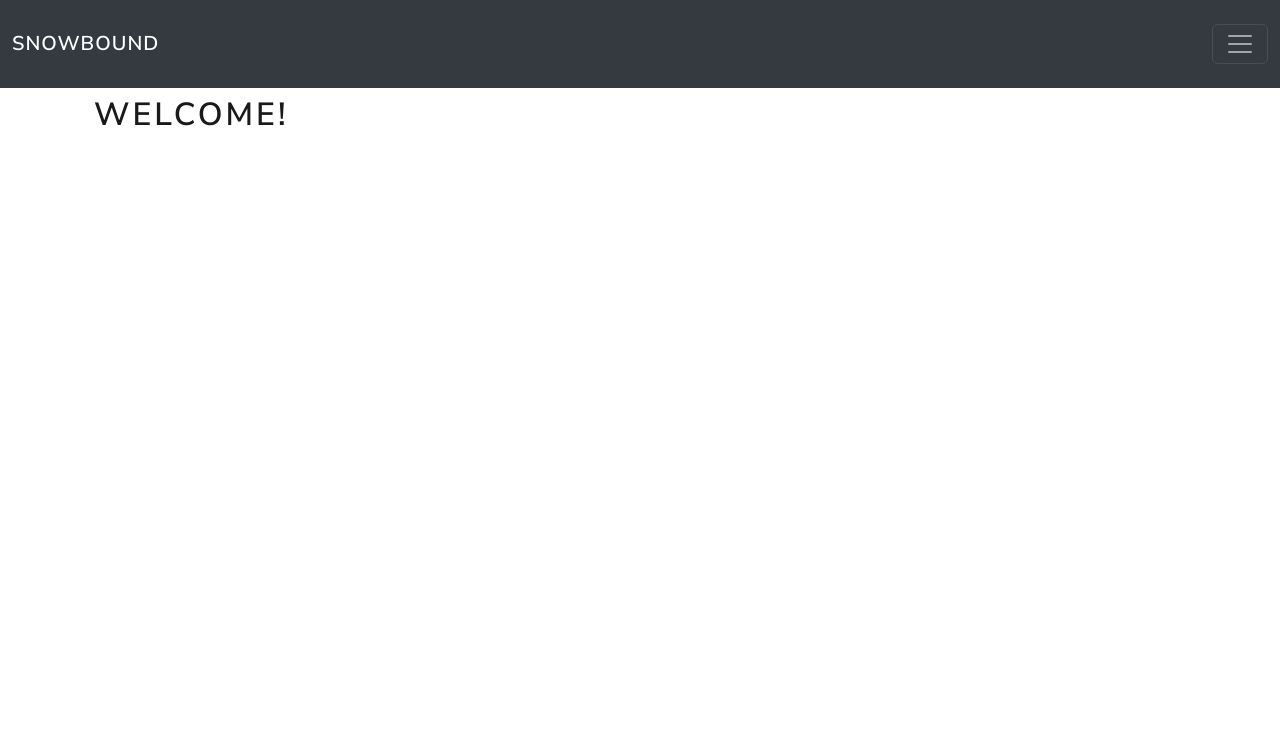
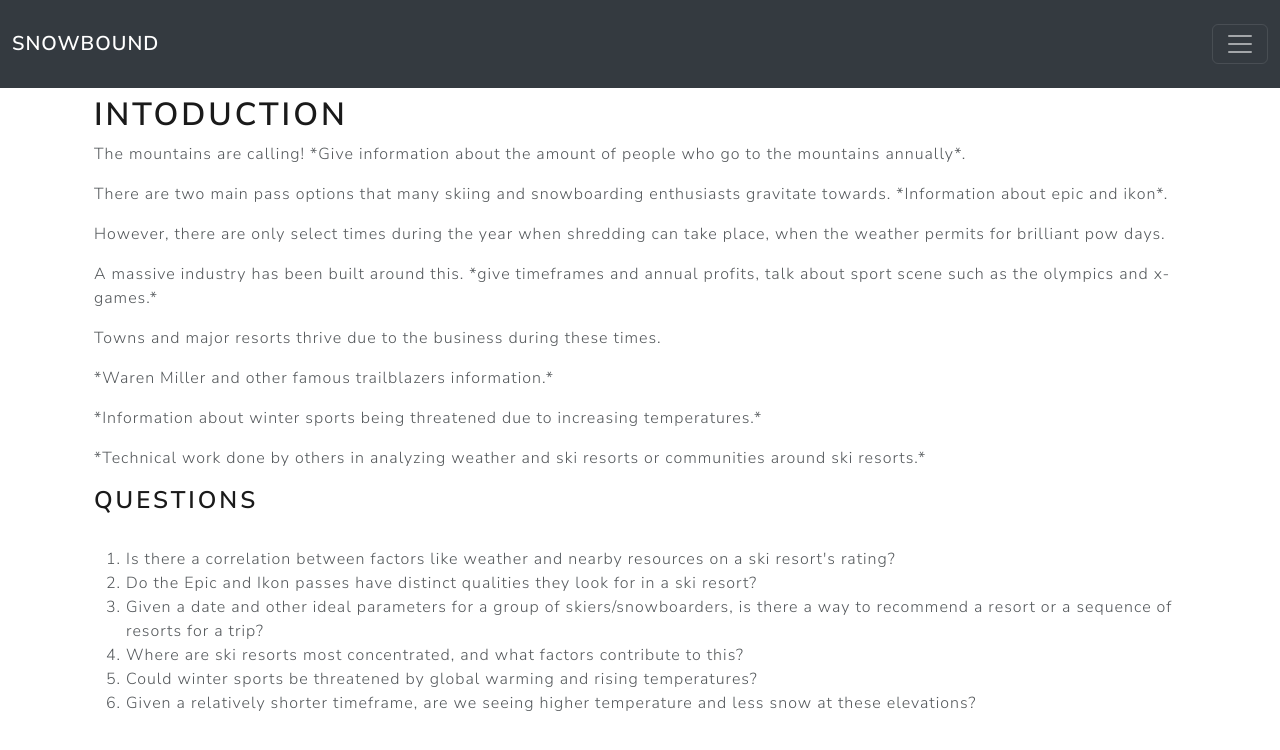
Before and after one commit to clickityKlein/snowbound, a Flask app: page / in a window 1280 px wide. Shown: the top 750 px of the page. Run offline with Flask 3, Linux system fonts and the light colour scheme; some libraries are stand-ins or nearby versions.

Commit message:
introduction rough draft

```diff
--- a/snowbound/templates/index.html
+++ b/snowbound/templates/index.html
@@ -1,6 +1,49 @@
 {% extends "base.html" %}
 {% block content %}
     <div class="container">
-        <h1>Welcome!</h1>
+        <h1>intoduction</h1>
+    </div>
+
+    <div class="container">
+        <p>
+            The mountains are calling! *Give information about the amount of people who go to the mountains annually*.
+        </p>
+        <p>
+            There are two main pass options that many skiing and snowboarding enthusiasts gravitate towards.
+            *Information about epic and ikon*.
+        </p>
+        <p>
+            However, there are only select times during the year when shredding can take place, when the weather
+            permits for brilliant pow days.
+       </p>
+       <p>
+            A massive industry has been built around this. *give timeframes and annual profits, talk about sport scene
+            such as the olympics and x-games.*
+        </p>
+        <p>
+            Towns and major resorts thrive due to the business during these times.
+        </p>
+        <p>
+            *Waren Miller and other famous trailblazers information.*
+        </p>
+        <p>
+            *Information about winter sports being threatened due to increasing temperatures.*
+        </p>
+        <p>
+            *Technical work done by others in analyzing weather and ski resorts or communities around ski resorts.*
+        </p>
+    </div>
+
+    <div class="container">
+        <h3>Questions</h3>
+        <br>
+        <ol>
+            <li>Is there a correlation between factors like weather and nearby resources on a ski resort's rating?</li>
+            <li>Do the Epic and Ikon passes have distinct qualities they look for in a ski resort?</li>
+            <li>Given a date and other ideal parameters for a group of skiers/snowboarders, is there a way to recommend a resort or a sequence of resorts for a trip?</li>
+            <li>Where are ski resorts most concentrated, and what factors contribute to this?</li>
+            <li>Could winter sports be threatened by global warming and rising temperatures?</li>
+            <li>Given a relatively shorter timeframe, are we seeing higher temperature and less snow at these elevations?</li>
+        </ol>
     </div>
 {% endblock %}
```
Also changed, not shown: snowbound/data/initial_data/ski_resorts_main.csv (added, +11 -0 lines), snowbound/data_pages_controls/views.py (+6 -1 lines), snowbound/templates/data_pages/ski_resorts.html (+8 -0 lines).
